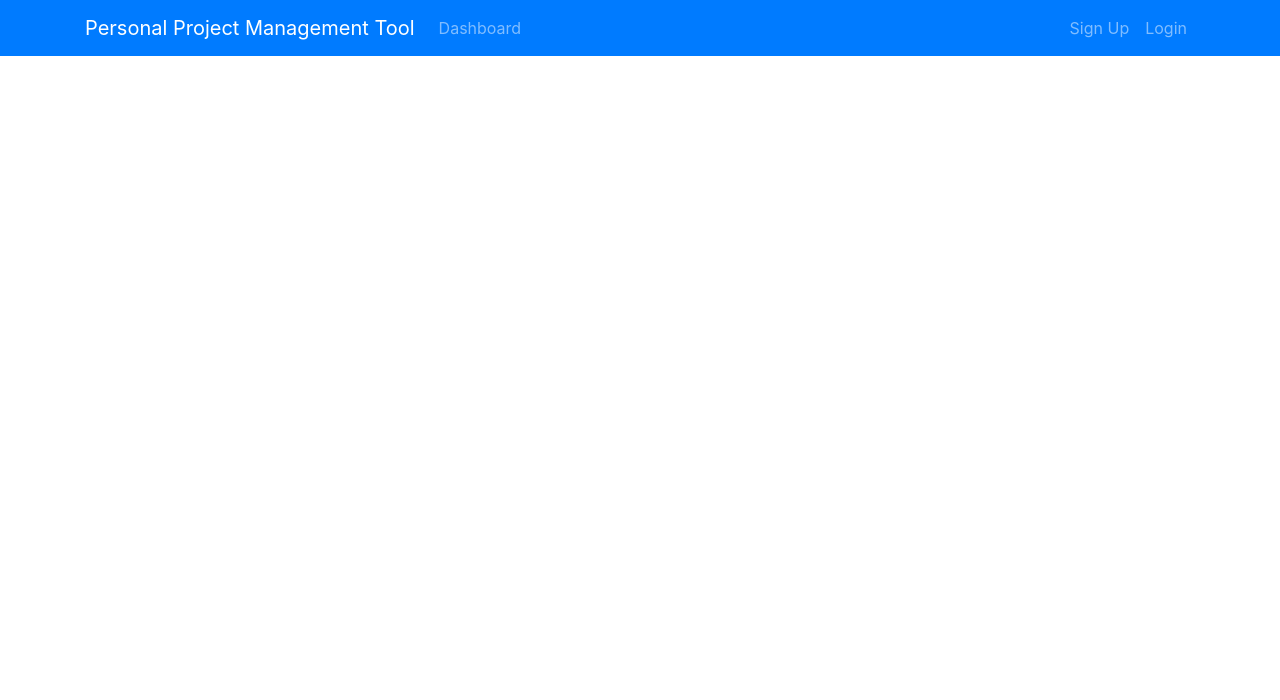
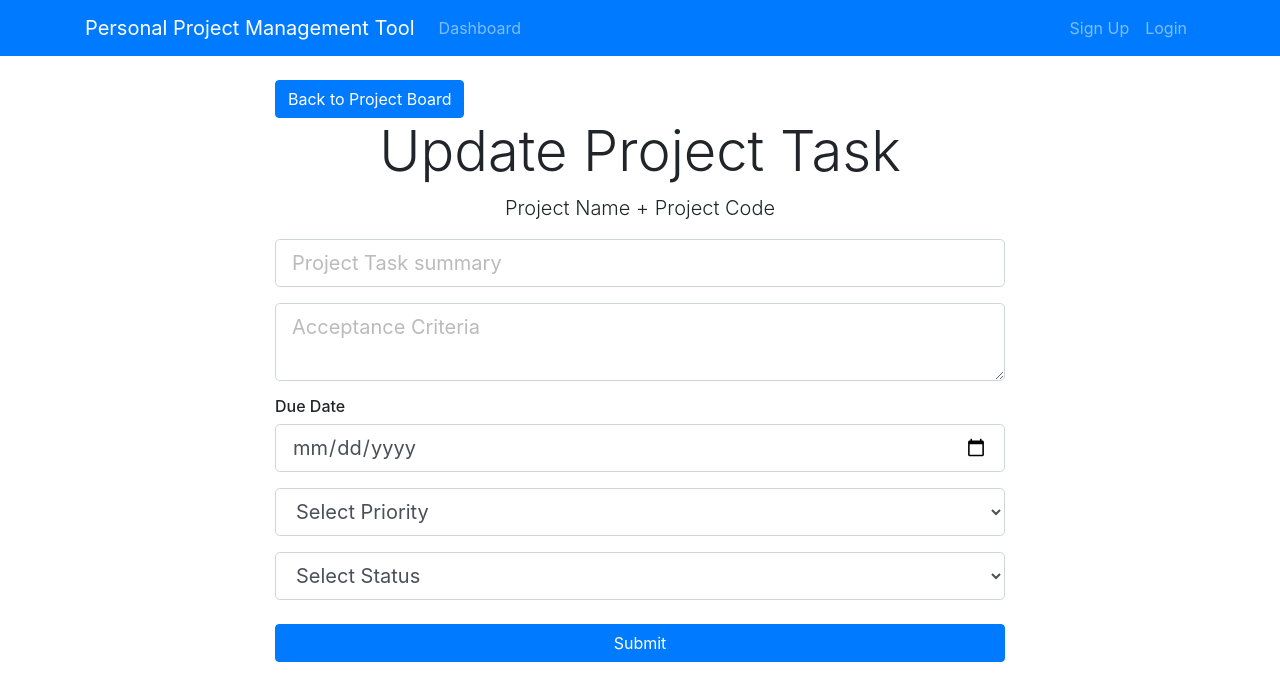
Before and after one commit to alexliuhust/PersonalProjectMT, a React (Create React App) app in the folder ppmtool-react-client/: page /updateProjectTask/1/1 in a window 1280 px wide. Shown: the top 700 px of the page. Built offline with nearby package versions, Linux system fonts and the light colour scheme.

Commit message:
Update ProjectTask Form

```diff
--- a/ppmtool-react-client/src/App.js
+++ b/ppmtool-react-client/src/App.js
@@ -10,6 +10,7 @@ import store from "./store";
 import UpdateProject from "./components/Project/UpdateProject";
 import ProjectBoard from "./components/ProjectBoard/ProjectBoard";
 import AddProjectTask from "./components/ProjectBoard/ProjectTasks/AddProjectTask";
+import UpdateProjectTask from "./components/ProjectBoard/ProjectTasks/UpdateProjectTask";
 
 class App extends Component {
   render() {
@@ -27,6 +28,11 @@ class App extends Component {
               path="/addProjectTask/:id"
               component={AddProjectTask}
             />
+            <Route
+              exact
+              path="/updateProjectTask/:id/:pt_id"
+              component={UpdateProjectTask}
+            />
           </div>
         </Router>
       </Provider>
--- a/ppmtool-react-client/src/components/ProjectBoard/ProjectTasks/ProjectTask.js
+++ b/ppmtool-react-client/src/components/ProjectBoard/ProjectTasks/ProjectTask.js
@@ -1,4 +1,5 @@
 import React, { Component } from "react";
+import { Link } from "react-router-dom";
 
 class ProjectTask extends Component {
   render() {
@@ -27,9 +28,12 @@ class ProjectTask extends Component {
           <p className="card-text text-truncate ">
             {projectTask.acceptanceCriteria}
           </p>
-          <a href="/" className="btn btn-primary">
+          <Link
+            to={`/updateProjectTask/${projectTask.projectIdentifier}/${projectTask.projectSequence}`}
+            className="btn btn-primary"
+          >
             View / Update
-          </a>
+          </Link>
 
           <button className="btn btn-danger ml-4">Delete</button>
         </div>
--- a/ppmtool-react-client/src/components/ProjectBoard/ProjectTasks/UpdateProjectTask.js
+++ b/ppmtool-react-client/src/components/ProjectBoard/ProjectTasks/UpdateProjectTask.js
@@ -0,0 +1,99 @@
+import React, { Component } from "react";
+import { Link } from "react-router-dom";
+import PropTypes from "prop-types";
+import { connect } from "react-redux";
+import { addProjectTask } from "../../../actions/backlogActions";
+import classnames from "classnames";
+
+class UpdateProjectTask extends Component {
+  render() {
+    const { id } = this.props.match.params;
+
+    return (
+      <div className="add-PBI">
+        <div className="container">
+          <div className="row">
+            <div className="col-md-8 m-auto">
+              <Link to={`/projectBoard/${id}`} className="btn btn-primary">
+                Back to Project Board
+              </Link>
+              <h4 className="display-4 text-center">Update Project Task</h4>
+              <p className="lead text-center">Project Name + Project Code</p>
+              <form onSubmit={this.onSubmit}>
+                <div className="form-group">
+                  <input
+                    type="text"
+                    className="form-control form-control-lg"
+                    name="summary"
+                    placeholder="Project Task summary"
+
+                    // value={this.state.summary}
+                    // onChange={this.onChange}
+                  />
+                  {
+                    //       errors.summary && (
+                    //     <div className="invalid-feedback">{errors.summary}</div>
+                    //   )
+                  }
+                </div>
+                <div className="form-group">
+                  <textarea
+                    className="form-control form-control-lg"
+                    placeholder="Acceptance Criteria"
+                    name="acceptanceCriteria"
+                    // value={this.state.acceptanceCriteria}
+                    // onChange={this.onChange}
+                  ></textarea>
+                </div>
+                <h6>Due Date</h6>
+                <div className="form-group">
+                  <input
+                    type="date"
+                    className="form-control form-control-lg"
+                    name="dueDate"
+                    // value={this.state.dueDate}
+                    // onChange={this.onChange}
+                  />
+                </div>
+                <div className="form-group">
+                  <select
+                    className="form-control form-control-lg"
+                    name="priority"
+                    // value={this.state.priority}
+                    // onChange={this.onChange}
+                  >
+                    <option value={0}>Select Priority</option>
+                    <option value={1}>High</option>
+                    <option value={2}>Medium</option>
+                    <option value={3}>Low</option>
+                  </select>
+                </div>
+
+                <div className="form-group">
+                  <select
+                    className="form-control form-control-lg"
+                    name="status"
+                    // value={this.state.status}
+                    // onChange={this.onChange}
+                  >
+                    <option value="">Select Status</option>
+                    <option value="TO_DO">TO DO</option>
+                    <option value="IN_PROGRESS">IN PROGRESS</option>
+                    <option value="DONE">DONE</option>
+                  </select>
+                </div>
+
+                <input
+                  type="submit"
+                  className="btn btn-primary btn-block mt-4"
+                />
+              </form>
+            </div>
+          </div>
+        </div>
+      </div>
+    );
+  }
+}
+
+export default UpdateProjectTask;
```
Also changed, not shown: 1 other file (tests, documents, lock files or other folders).
